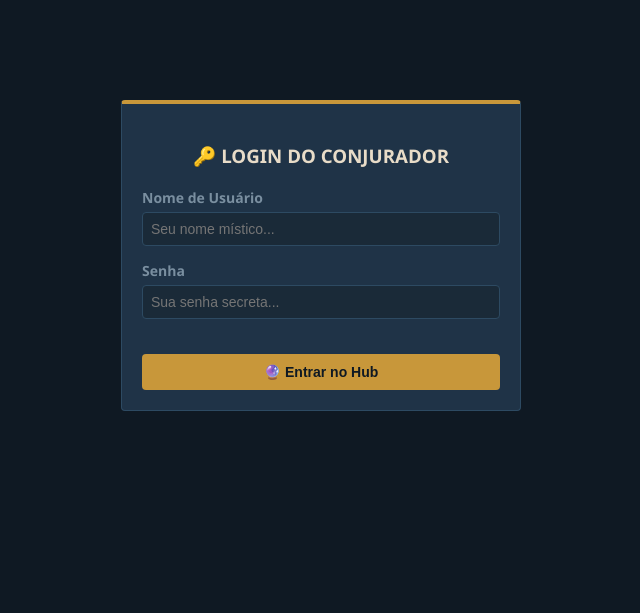
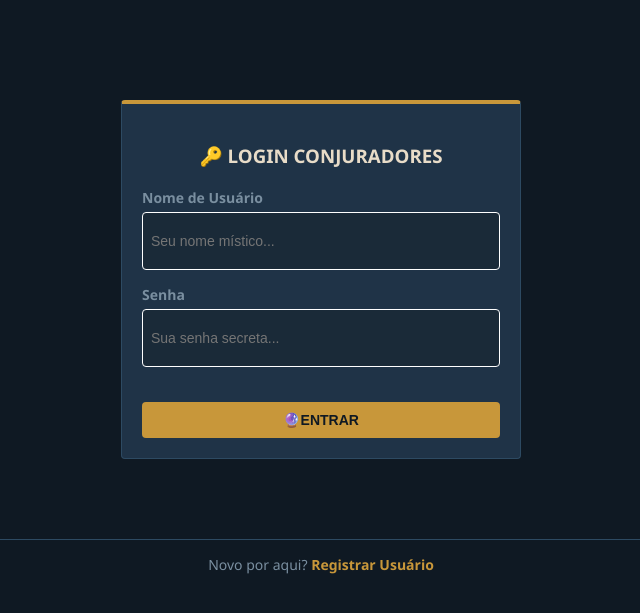
Before and after one commit to Tody0224/ficha_rpg, a Flask app: page /login in a window 1280 px wide. Shown: the top 613 px of the page, without its empty margins (319-959 px from the left). Run offline with Flask 3, Linux system fonts and the light colour scheme.

Commit message:
fix: fix login register on deploy

```diff
--- a/templates/base.html
+++ b/templates/base.html
@@ -25,6 +25,16 @@
             .checkbox-group { display: grid; grid-template-columns: repeat(3, 1fr); gap: 10px; }
             .checkbox-item { display: flex; align-items: center; font-size: 13px; }
             .checkbox-item input { margin-right: 8px; }
+
+            input {
+                display: block !important;
+                visibility: visible !important;
+                opacity: 1 !important;
+                background: #1A2A38 !important;
+                color: white !important;
+                border: 1px solid white !important;
+                height: 40px !important;
+        }
         </style>
     </head>
     <body>
--- a/templates/login.html
+++ b/templates/login.html
@@ -2,7 +2,7 @@
 {% block content %}
 <div style="max-width: 400px; margin: 80px auto; padding: 0 15px;">
     <div class="card" style="border-top: 4px solid var(--accent);">
-        <h3 style="text-align: center; margin-bottom: 20px;">🔑 LOGIN DO CONJURADOR</h3>
+        <h3 style="text-align: center; margin-bottom: 20px;">🔑 LOGIN CONJURADORES</h3>
 
         {% with messages = get_flashed_messages(with_categories=true) %}
           {% if messages %}
@@ -23,8 +23,15 @@
                 <label>Senha</label>
                 <input type="password" name="password" placeholder="Sua senha secreta..." required autocomplete="current-password">
             </div>
-            <button type="submit" class="btn" style="width: 100%; margin-top: 20px;">🔮 Entrar no Hub</button>
+            <button type="submit" class="btn" style="width: 100%; margin-top: 20px;">🔮ENTRAR</button>
         </form>
     </div>
 </div>
+<div style="margin-top: 20px; text-align: center; font-size: 14px; border-top: 1px solid var(--border); padding-top: 15px;">
+            <span style="color: var(--muted);">Novo por aqui? </span>
+            <a href="{{ url_for('routes.register') }}" style="color: var(--accent); text-decoration: none; font-weight: bold;">
+                Registrar Usuário
+        </div>
+    </div>
+</div>
 {% endblock %}
--- a/templates/register.html
+++ b/templates/register.html
@@ -2,7 +2,7 @@
 {% block content %}
 <div style="max-width: 400px; margin: 80px auto; padding: 0 15px;">
     <div class="card" style="border-top: 4px solid var(--accent2);">
-        <h3 style="text-align: center; margin-bottom: 20px;">📜 REGISTRAR NOVO CONJURADOR</h3>
+        <h3 style="text-align: center; margin-bottom: 20px;">📜 REGISTRAR NOVO USUÁRIO</h3>
 
         {% with messages = get_flashed_messages(with_categories=true) %}
           {% if messages %}
```
Also changed, not shown: templates/hub.html (+10 -10 lines), database.db.
